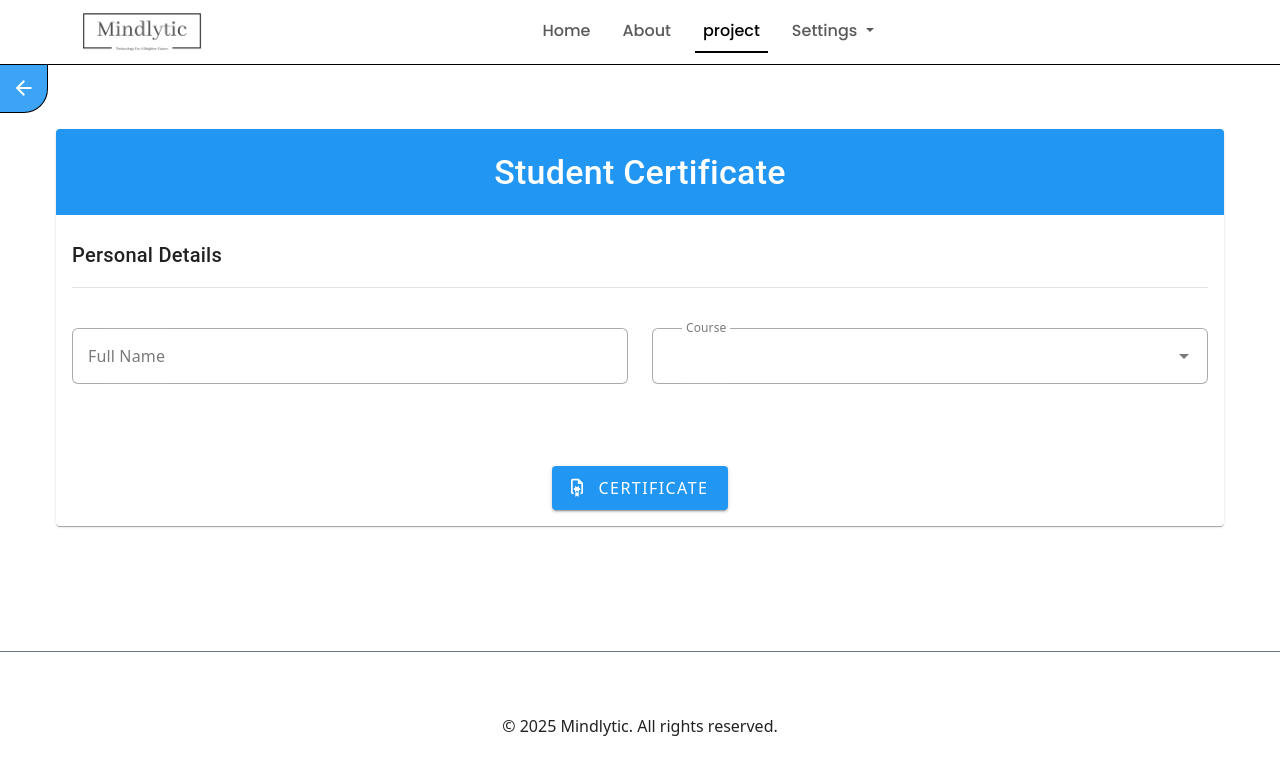
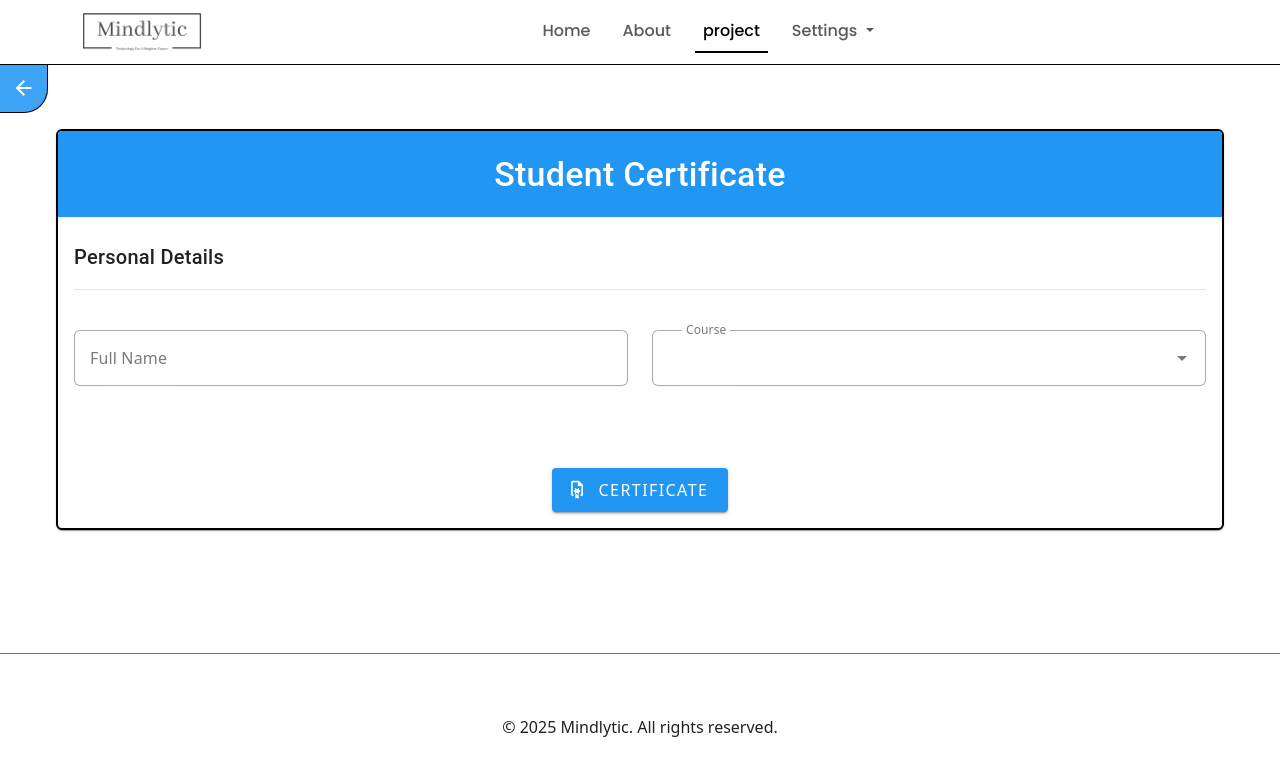
Before and after one commit to laksh-solanki/Mindlytic, a Vue app in the folder frontend/: page /project/certificate in a window 1280 px wide. Shown: the top 776 px of the page. Built offline with nearby package versions, Linux system fonts and the light colour scheme.

Commit message:
Mindlytic

```diff
--- a/frontend/src/views/CertificateView.vue
+++ b/frontend/src/views/CertificateView.vue
@@ -49,7 +49,7 @@ const generatePdf = () => {
   <v-btn to="/project" variant="flat" color="info" icon="mdi-arrow-left" class="btn-css"></v-btn>
   <v-container>
     <!-- Student Form -->
-    <v-card>
+    <v-card class="border-2 rounded-2 border-black">
       <v-card-title class="text-h4 text-wrap text-center text-white pa-4 bg-info">
         Student Certificate
       </v-card-title>
```
